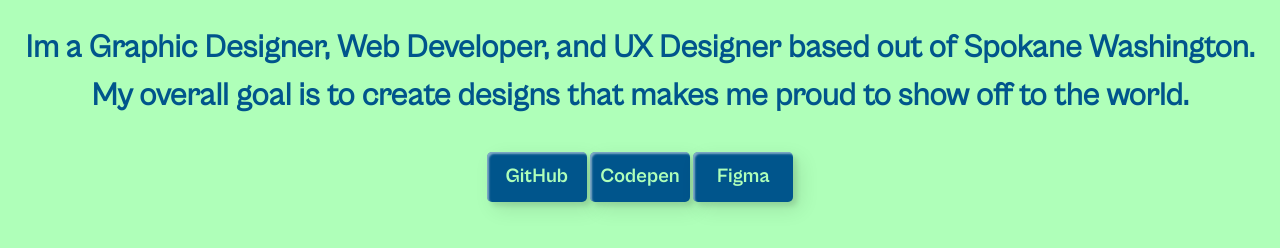
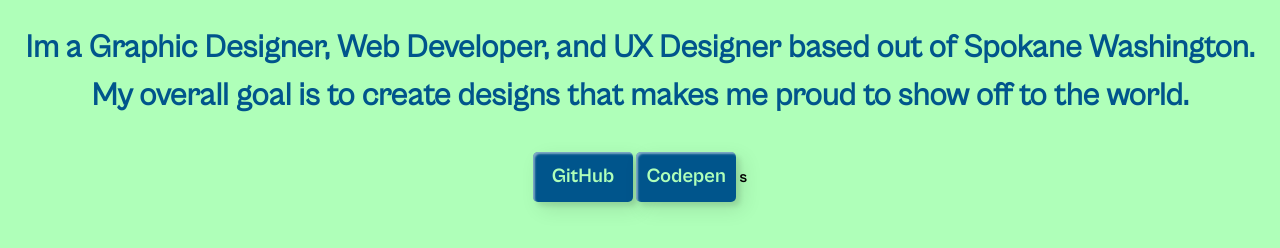
Before and after one commit to ezitodesign/My-Website, a plain HTML site: page index.html in a window 1280 px wide. Shown: the part 448-696 px from the top of the page. Drawn offline with Linux system fonts and the light colour scheme.

Commit message:
edit
edit

```diff
--- a/index.html
+++ b/index.html
@@ -22,7 +22,6 @@
   <figcaption>
           <button onclick="window.location.href='https://github.com/ezitodesign';" class="custom-btn btn-3"><span>GitHub</span></button>
           <button onclick="window.location.href='https://codepen.io/your-work/';" class="custom-btn btn-3"><span>Codepen</span></button>
-          <button onclick="window.location.href='https://www.figma.com/files/recent?fuid=1063544765383266273';" class="custom-btn btn-3"><span>Figma</span></button>
-  </figcaption>
+         <!--<button onclick="window.location.href='https://www.figma.com/files/recent?fuid=1063544765383266273';" class="custom-btn btn-3"><span>Figma</span></button>-->
 </body>
-</html>
+</html>s
```
